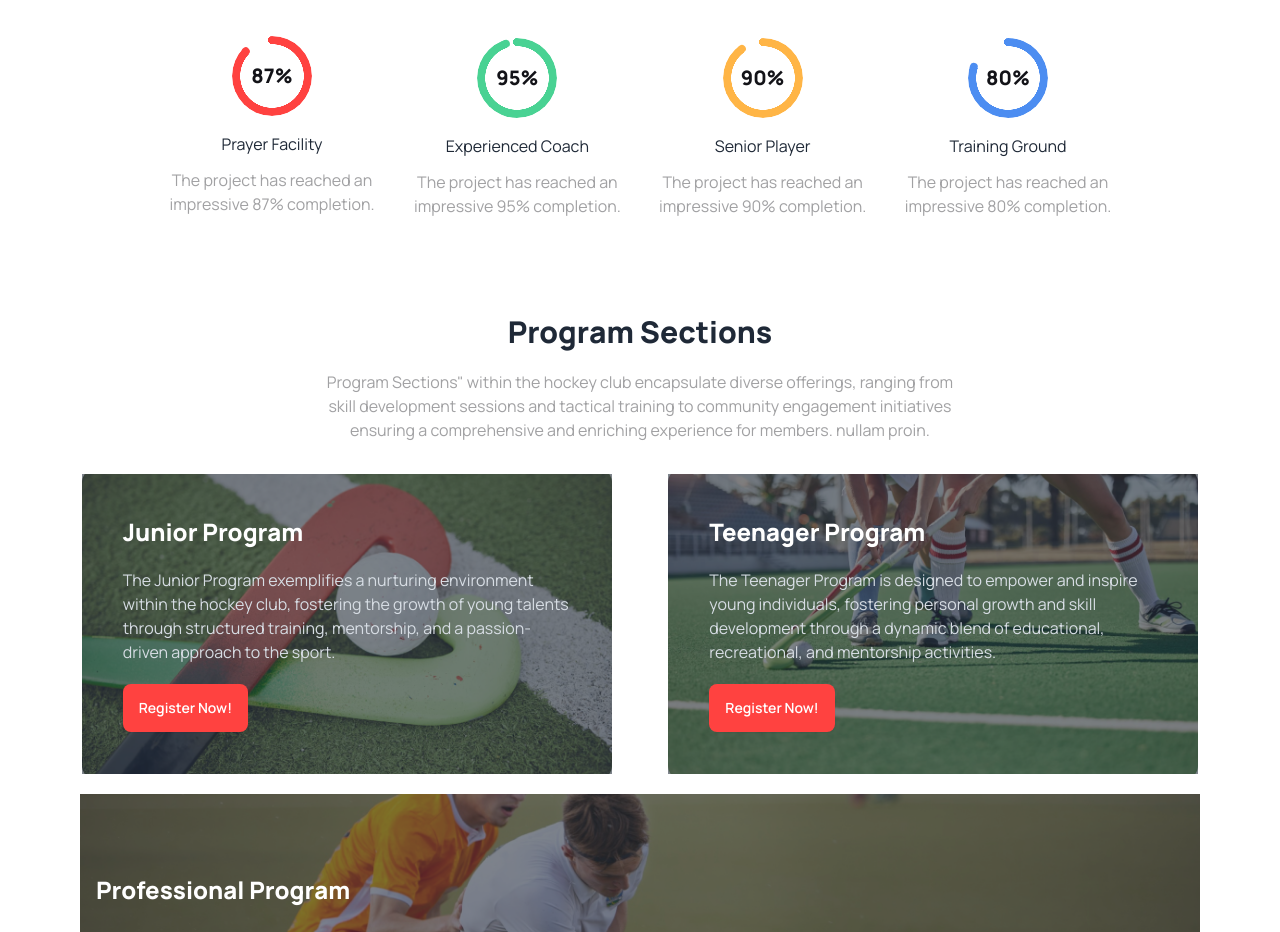
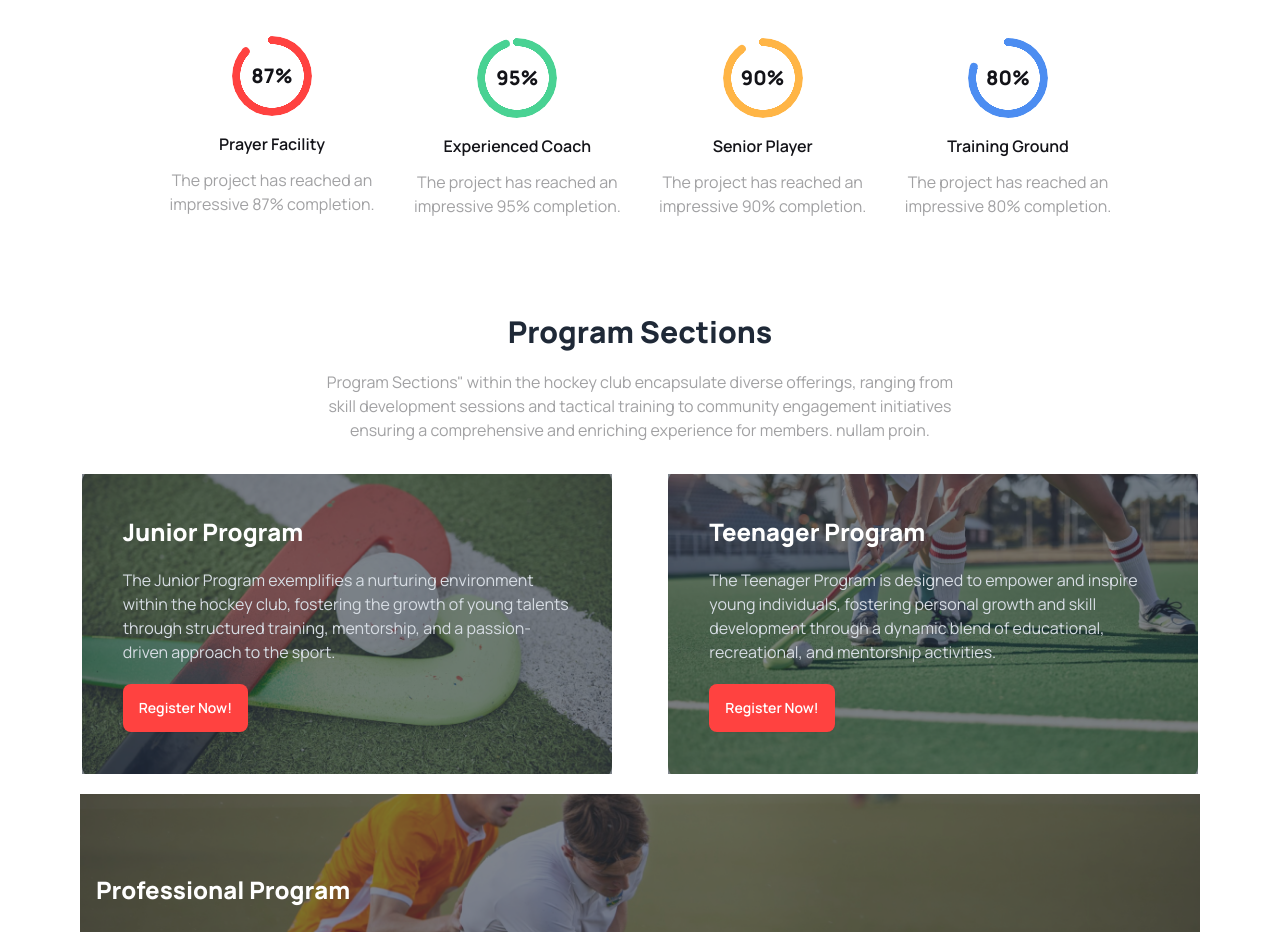
Before and after one commit to abdullahjim29/my-third-assignment-hockey, a plain HTML site: page index.html in a window 1280 px wide. Shown: the part 1140-2072 px from the top of the page. Drawn offline with nearby package versions, Linux system fonts and the light colour scheme.

Commit message:
final the project

```diff
--- a/index.html
+++ b/index.html
@@ -118,7 +118,7 @@
                         <div class="radial-progress text-[#ff4240]" style="--value:87;" role="progressbar"><span class="text-xl font-extrabold text-[#131318]">87%</span>
                         </div>
                         <div class="space-y-3 mt-4">
-                            <h4>Prayer Facility</h4>
+                            <h4 class="text-[#131318] font-semibold">Prayer Facility</h4>
                             <p  class="text-[#0D0D1263] opacity-100">The project has reached an impressive 87% completion.</p>
                         </div>
                      </div>
@@ -128,7 +128,7 @@
                         <div class="radial-progress text-[#49d293]" style="--value:95;" role="progressbar"><span class="text-xl font-extrabold text-[#131318]">95%</span>
                         </div>
                         <div class="space-y-3 mt-4">
-                            <h4>Experienced Coach</h4>
+                            <h4 class="text-[#131318] font-semibold">Experienced Coach</h4>
                             <p class="text-[#0D0D1263] opacity-100">The project has reached an impressive 95% completion.</p>
                         </div>
                         </div>
@@ -138,7 +138,7 @@
                         <div class="radial-progress text-[#ffb546]" style="--value:90;" role="progressbar"><span class="text-xl font-extrabold text-[#131318]">90%</span>
                         </div>
                         <div class="space-y-3 mt-4">
-                            <h4>Senior Player</h4>
+                            <h4 class="text-[#131318] font-semibold">Senior Player</h4>
                             <p class="text-[#0D0D1263] opacity-100">The project has reached an impressive 90% completion.</p>
                         </div>
                         </div>
@@ -147,7 +147,7 @@
                             <div class="radial-progress text-[#4C8DF1]" style="--value:80;" role="progressbar"><span class="text-xl font-extrabold text-[#131318]">80%</span>
                             </div>
                             <div class="space-y-3 mt-4">
-                                <h4>Training Ground</h4>
+                                <h4 class="text-[#131318] font-semibold">Training Ground</h4>
                                 <p  class="text-[#0D0D1263] opacity-100">The project has reached an impressive 80% completion.</p>
                             </div>
                             </div>
```
